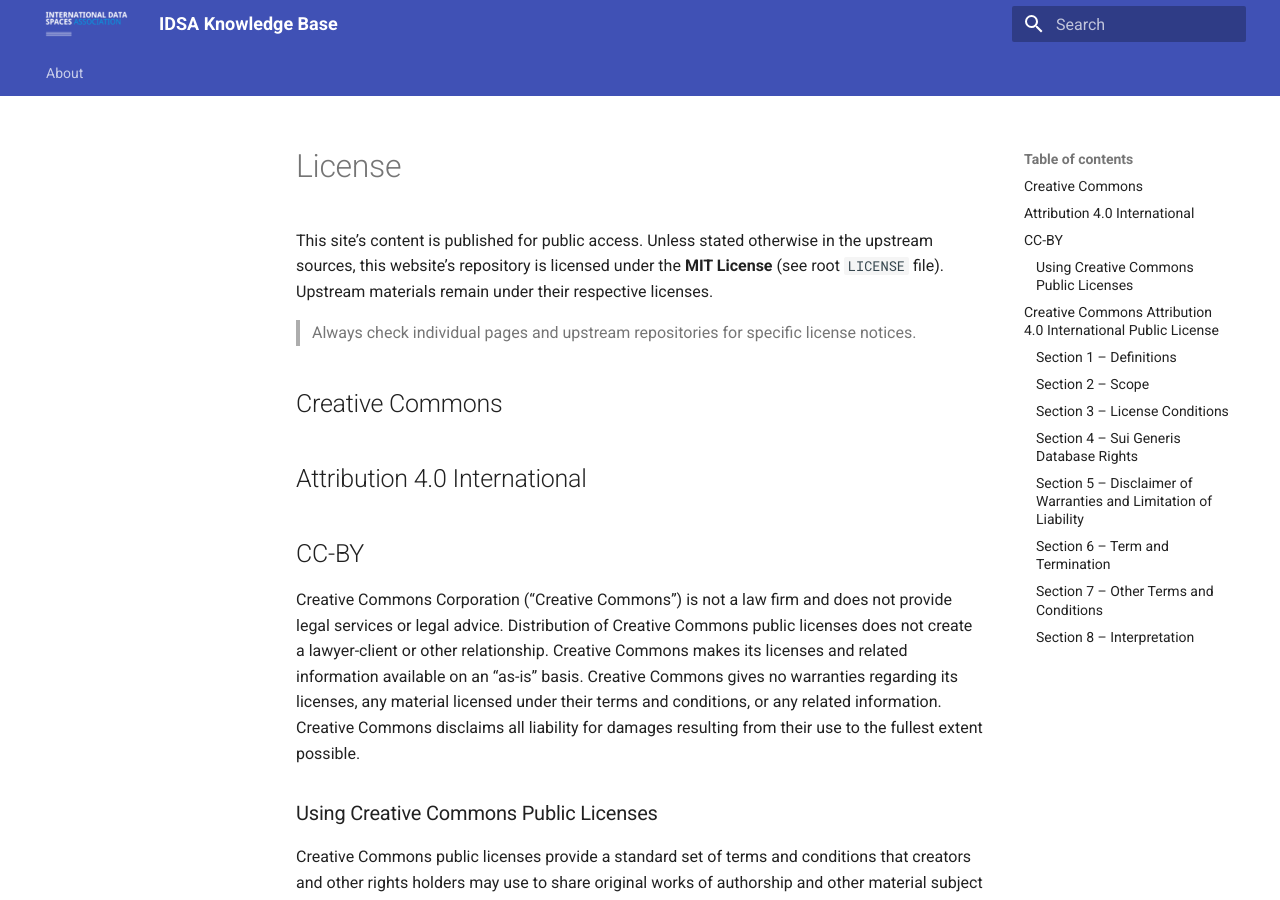
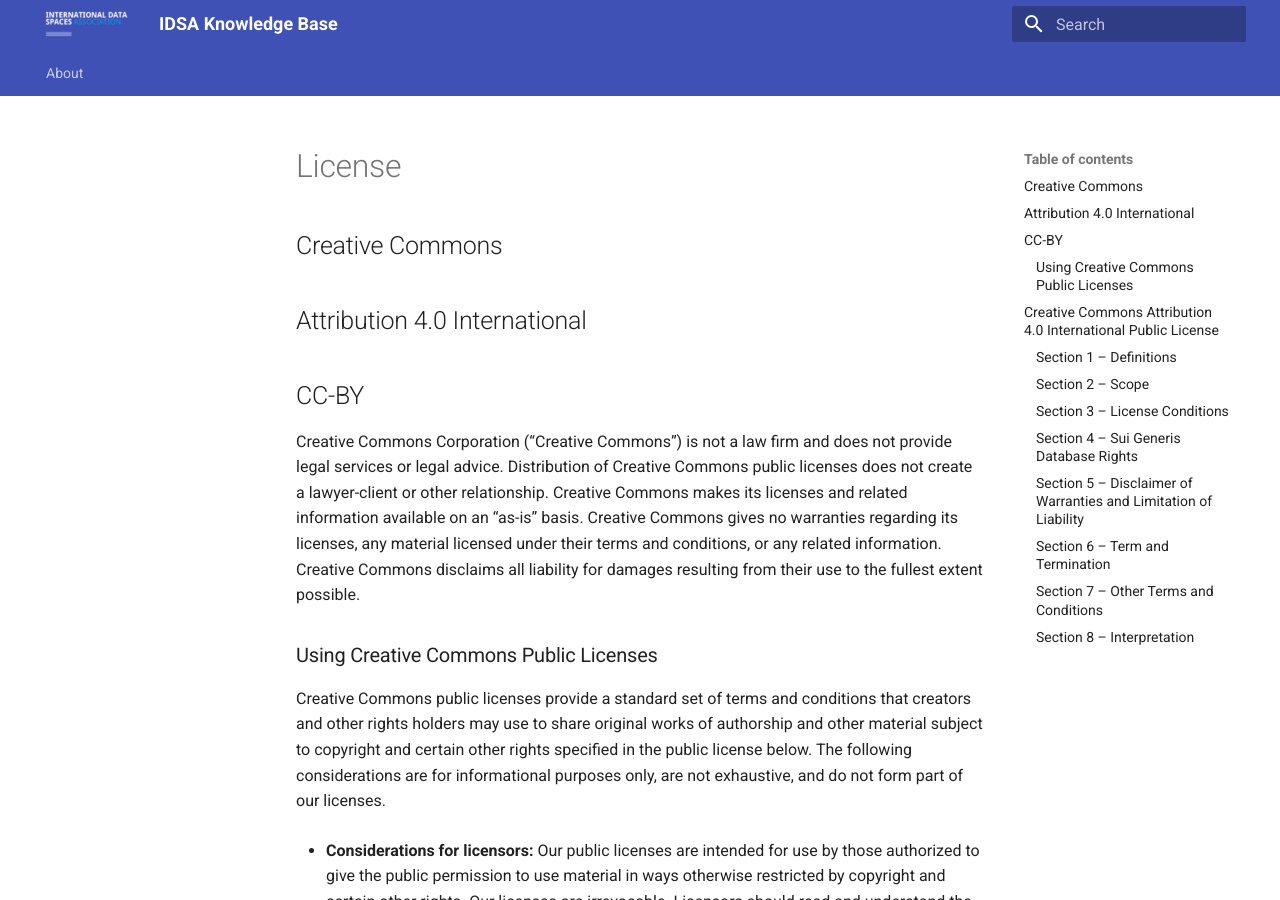
Before and after one commit to International-Data-Spaces-Association/knowledge-base, an MkDocs documentation site: the page built from docs/legal/license.md, in a window 1280 px wide and 900 px high. Built offline with MkDocs 1.6.1 and Material for MkDocs 9.7.7, drawn with Linux system fonts in a browser that asks for light colours.

Commit message:
Fixing license issue (#43)

```diff
--- a/docs/legal/license.md
+++ b/docs/legal/license.md
@@ -1,8 +1,4 @@
 # License
-
-This site’s content is published for public access. Unless stated otherwise in the upstream sources, this website’s repository is licensed under the **MIT License** (see root `LICENSE` file). Upstream materials remain under their respective licenses.
-
-> Always check individual pages and upstream repositories for specific license notices.
 
 ## Creative Commons
 
```
Also changed, not shown: 1 other file.
